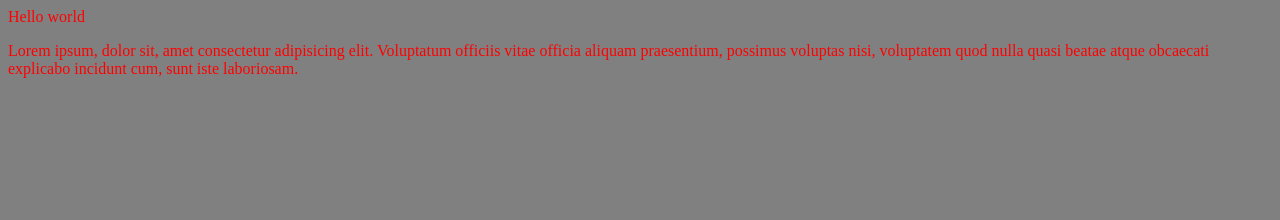
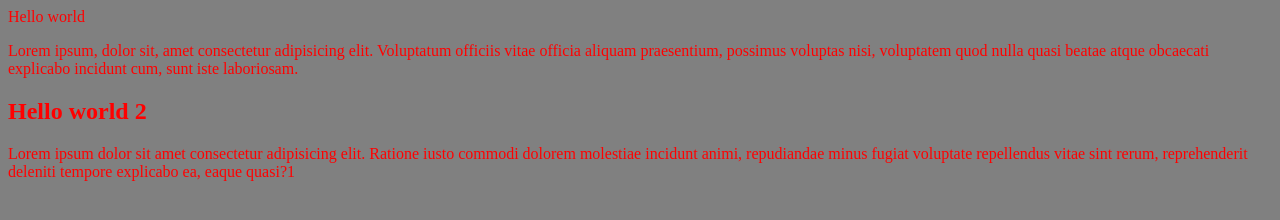
Before and after one commit to Jack-Zet/GitTest, a plain HTML site: page index.html in a window 1280 px wide. Drawn offline with Linux system fonts and the light colour scheme.

Commit message:
add Hello world 2

```diff
--- a/index.html
+++ b/index.html
@@ -8,5 +8,8 @@
 <body style="background: gray;">
 	<h style="color: red;">Hello world</h1>
 	<p>Lorem ipsum, dolor sit, amet consectetur adipisicing elit. Voluptatum officiis vitae officia aliquam praesentium, possimus voluptas nisi, voluptatem quod nulla quasi beatae atque obcaecati explicabo incidunt cum, sunt iste laboriosam.</p>
+
+	<h2>Hello world 2</h2>
+	<p>Lorem ipsum dolor sit amet consectetur adipisicing elit. Ratione iusto commodi dolorem molestiae incidunt animi, repudiandae minus fugiat voluptate repellendus vitae sint rerum, reprehenderit deleniti tempore explicabo ea, eaque quasi?1</p>
 </body>
 </html>
```
